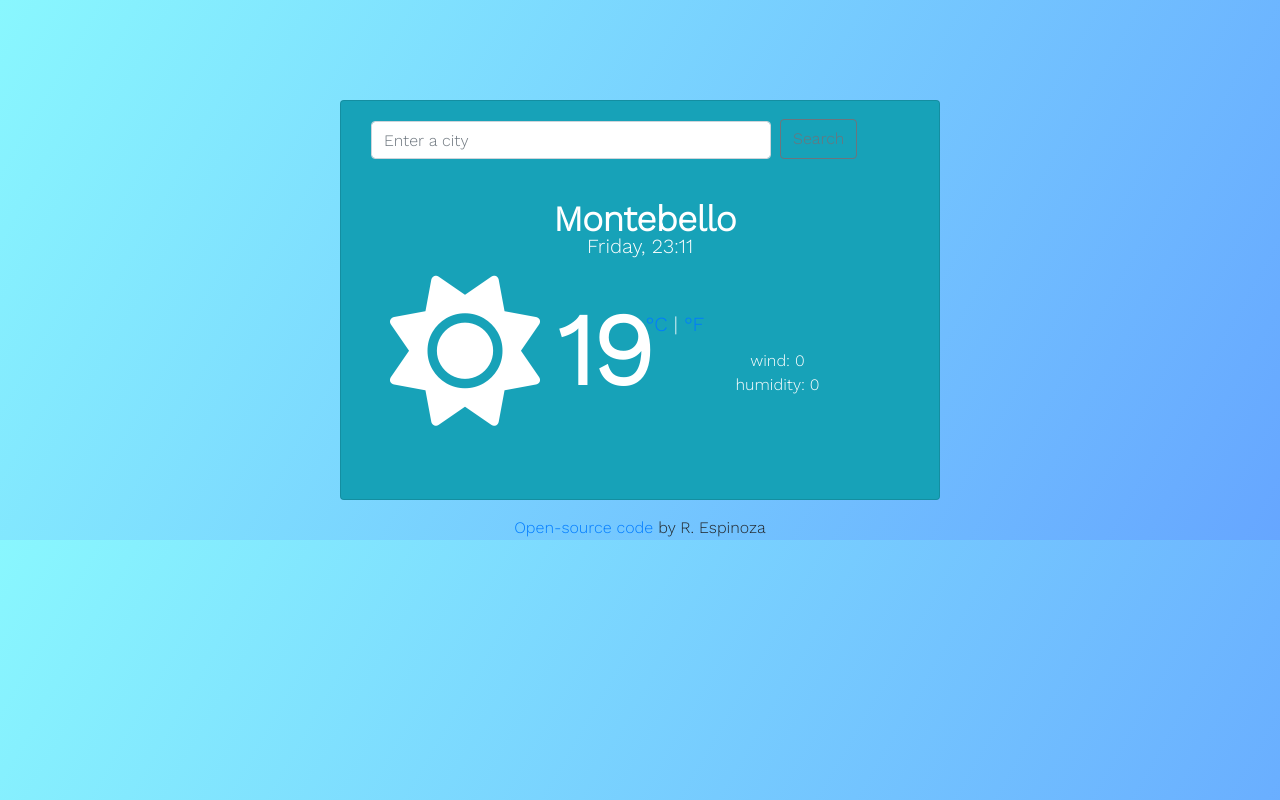
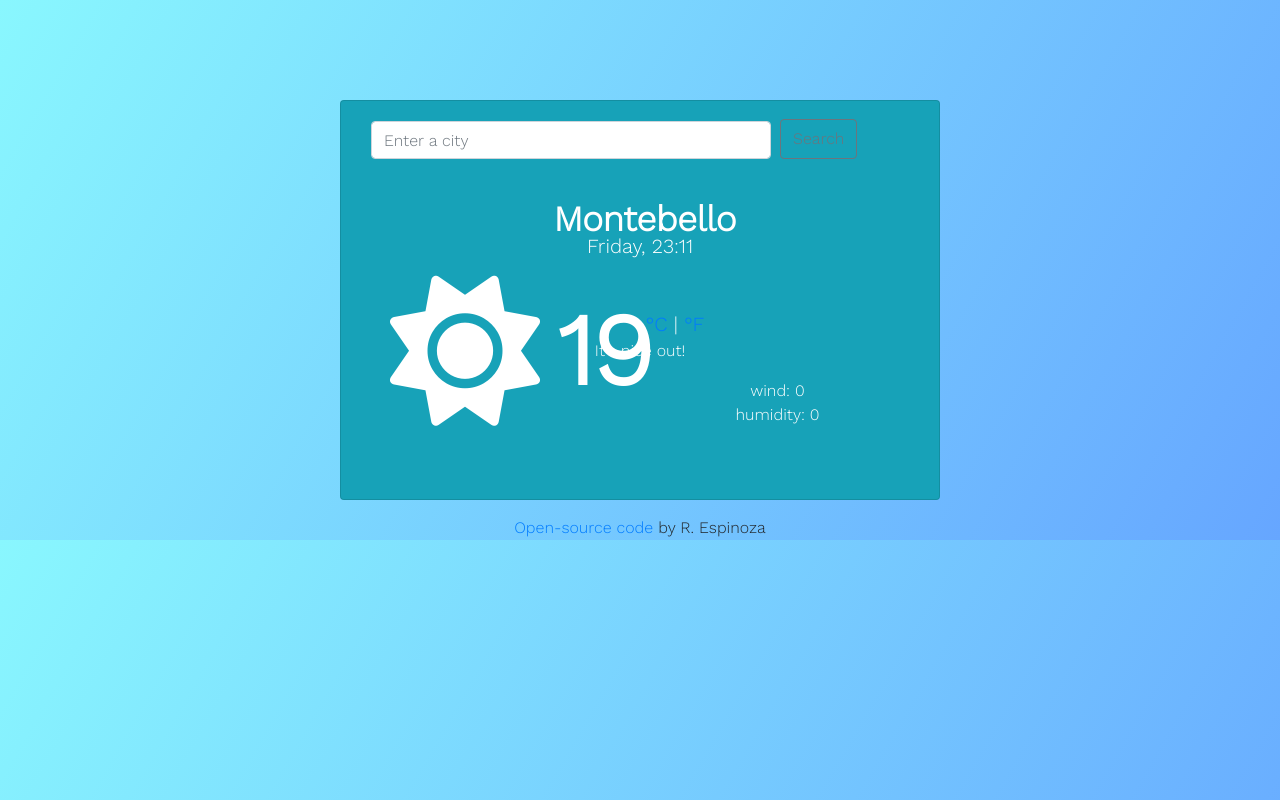
Before and after one commit to respinoza94/weather-app-project, a plain HTML site: page index.html in a window 1280 px wide. Drawn offline with nearby package versions, Linux system fonts and the light colour scheme.

Commit message:
Added "description" to HTML

```diff
--- a/index.html
+++ b/index.html
@@ -63,6 +63,8 @@
             <a href="#" id="fahrenheit-link">°F</a>
           </p>
 
+          <p id="description">It's nice out!</p>
+
           <p id="extras">
             wind: 0
             <br />
```
